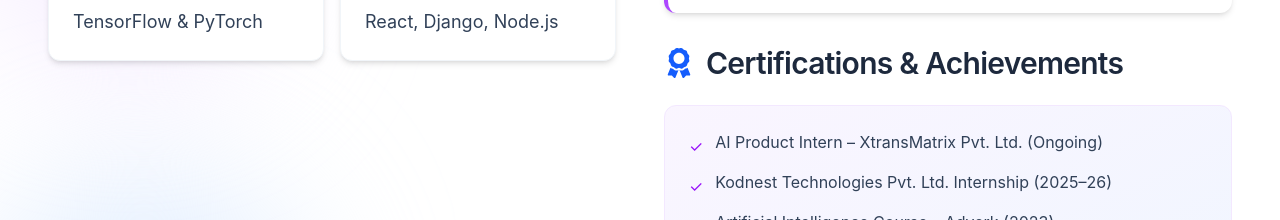
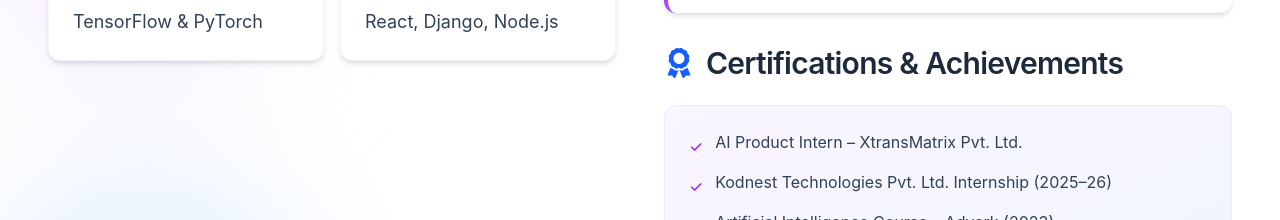
Before and after one commit to Anupamabramesh/portfolio, a React (Vite) app: page / in a window 1280 px wide. Shown: the part 1560-1780 px from the top of the page. Built offline with nearby package versions, Linux system fonts and the light colour scheme.

Commit message:
Updated About and Contact sections

```diff
--- a/src/components/About.jsx
+++ b/src/components/About.jsx
@@ -26,7 +26,7 @@
   ];
 
   const certifications = [
-    "AI Product Intern – XtransMatrix Pvt. Ltd. (Ongoing)",
+    "AI Product Intern – XtransMatrix Pvt. Ltd. ",
     "Kodnest Technologies Pvt. Ltd. Internship (2025–26)",
     "Artificial Intelligence Course – Adverk (2023)",
     "Computer Vision Using Python (2025)",
--- a/src/components/Contact.jsx
+++ b/src/components/Contact.jsx
@@ -58,7 +58,7 @@
     { icon: <FaEnvelope />, text: "anupamabramesh@gmail.com", href: "mailto:anupamabramesh@gmail.com", label: "Email" },
     { icon: <FaGithub />, text: "github.com/Anupamabramesh", href: "https://github.com/Anupamabramesh", label: "GitHub" },
     { icon: <FaLinkedin />, text: "linkedin.com/in/anupama-br-19b31225b", href: "https://linkedin.com/in/anupama-br-19b31225b", label: "LinkedIn" },
-    { icon: <FaMapMarkerAlt />, text: "Sri Siddhartha Institute of Technology, Tumakuru", href: null, label: "Location" },
+    { icon: <FaMapMarkerAlt />, text: "Bangaluru", href: null, label: "Location" },
   ];
 
   return (
```
